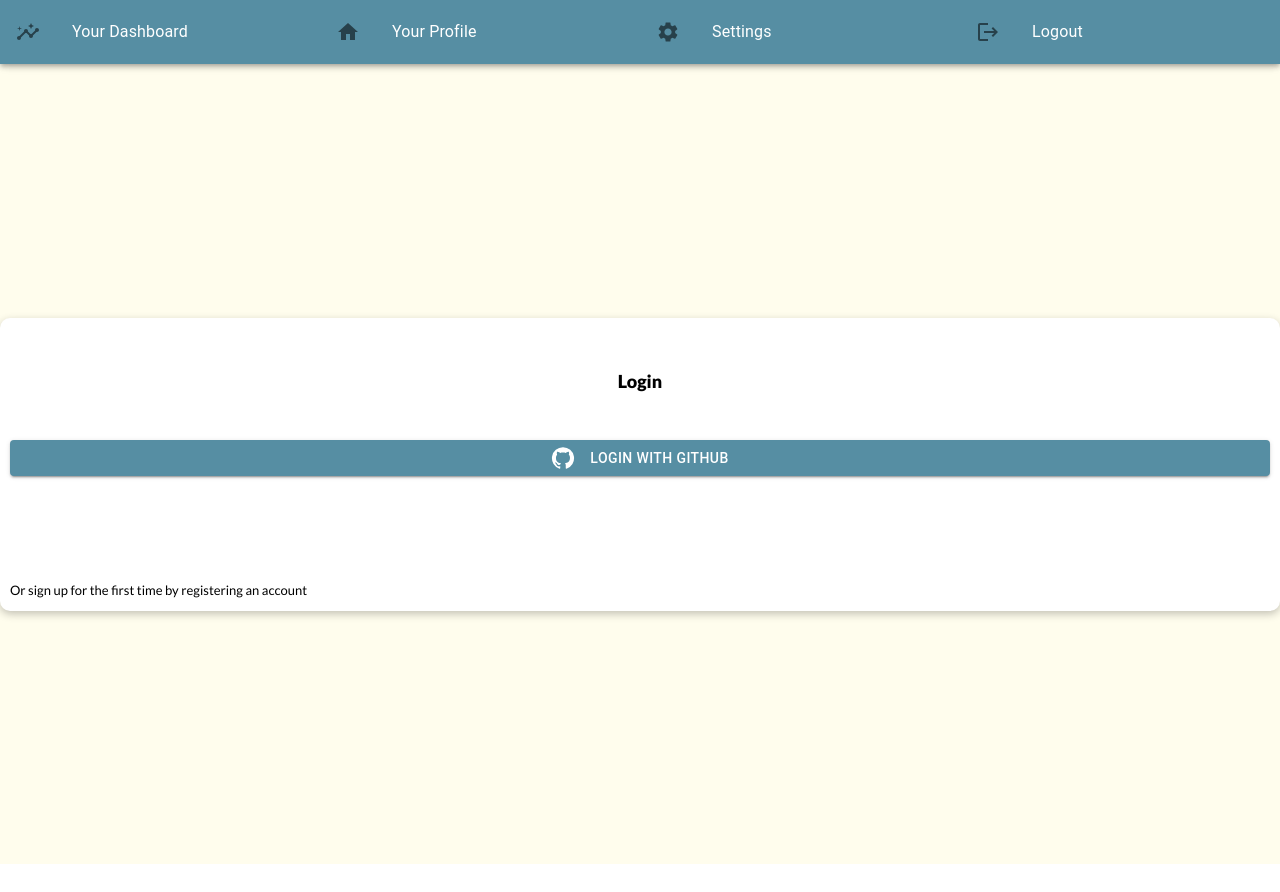
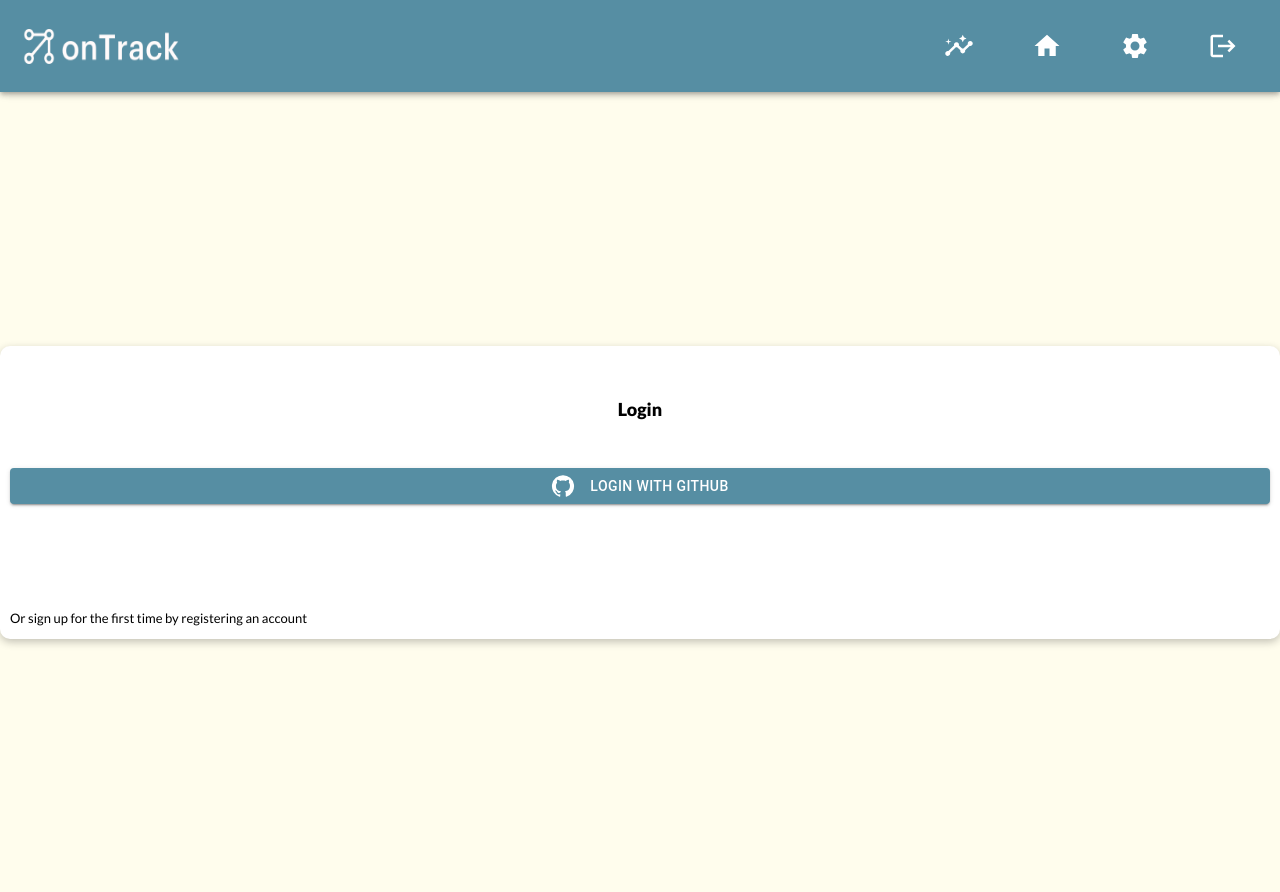
Before and after one commit to MariaIgonina/OnTrack, a React (Vite) app in the folder client/: page / in a window 1280 px wide. Before the commit the page ends 864 px from the top, so only its background shows below. Built offline with nearby package versions, Linux system fonts and the light colour scheme; no server answers.

Commit message:
nav bar styled

```diff
--- a/client/src/Pages/Navbar.tsx
+++ b/client/src/Pages/Navbar.tsx
@@ -14,7 +14,9 @@ import LogoutIcon from "@mui/icons-material/Logout";
 import { useSelector } from "react-redux";
 import { RootState } from "../store/store";
 import { useEffect, useState } from "react";
-import { createSelector } from "reselect";
+import logo from "../assets/logo-on-green.png";
+import ImageListItem from "@mui/material/ImageListItem";
+import { justify } from "@cloudinary/url-gen/qualifiers/textAlignment";
 
 function NavBar() {
   const currentUser = useSelector((state: RootState) => state.currentUser);
@@ -42,8 +44,6 @@ function NavBar() {
     }
   };
 
-  // const anything = getProfileLink()
-
   return (
     <>
       <AppBar
@@ -55,6 +55,7 @@ function NavBar() {
             style={{
               display: "flex",
               flexDirection: "row",
+              justifyContent: "space-between",
             }}
             sx={{
               "@media (max-width: 400px)": {
@@ -62,13 +63,40 @@ function NavBar() {
               },
             }}
           >
+            <div>
+              <ListItem key={"Logo"} disablePadding>
+                <ListItemButton>
+                  <ListItemIcon>
+                    <img
+                      src={logo}
+                      alt="logo"
+                      style={{ width: 170, height: 60 }}
+                    />
+                  </ListItemIcon>
+                </ListItemButton>
+              </ListItem>
+            </div>
+            <div
+              style={{
+                display: "flex",
+                flexDirection: "row",
+              }}
+            >
               <ListItem key={"Dashboard"} disablePadding>
                 <Link to="/dashboard" className="link">
-                <ListItemButton>
+                  <ListItemButton
+                    sx={{
+                      display: "flex",
+                      flexDirection: "column",
+                      alignItems: "center",
+                      justifyContent: "center",
+                    }}
+                  >
                     <ListItemIcon>
-                    <InsightsIcon />
+                      <InsightsIcon
+                        style={{ color: "white", width: 30, height: 30 }}
+                      />
                     </ListItemIcon>
-                  <ListItemText primary={"Your Dashboard"} />
                   </ListItemButton>
                 </Link>
               </ListItem>
@@ -76,21 +104,21 @@ function NavBar() {
                 <Link to={profileLink} className="link">
                   <ListItemButton>
                     <ListItemIcon>
-                    <HomeIcon />
+                      <HomeIcon
+                        style={{ color: "white", width: 30, height: 30 }}
+                      />
                     </ListItemIcon>
-                  <ListItemText primary={"Your Profile"} />
                   </ListItemButton>
                 </Link>
               </ListItem>
-
-            <Divider />
               <ListItem key={"Settings"} disablePadding>
                 <Link to="/settings" className="link">
                   <ListItemButton>
                     <ListItemIcon>
-                    <SettingsIcon />
+                      <SettingsIcon
+                        style={{ color: "white", width: 30, height: 30 }}
+                      />
                     </ListItemIcon>
-                  <ListItemText primary={"Settings"} />
                   </ListItemButton>
                 </Link>
               </ListItem>
@@ -98,12 +126,14 @@ function NavBar() {
                 <Link to="/" className="link">
                   <ListItemButton>
                     <ListItemIcon>
-                    <LogoutIcon />
+                      <LogoutIcon
+                        style={{ color: "white", width: 30, height: 30 }}
+                      />
                     </ListItemIcon>
-                  <ListItemText primary={"Logout"} />
                   </ListItemButton>
                 </Link>
               </ListItem>
+            </div>
           </List>
         </nav>
         <Outlet />
```
Also changed, not shown: client/src/assets/logo-on-green.png (added). Lines whose indentation alone changed are shown as unchanged.
